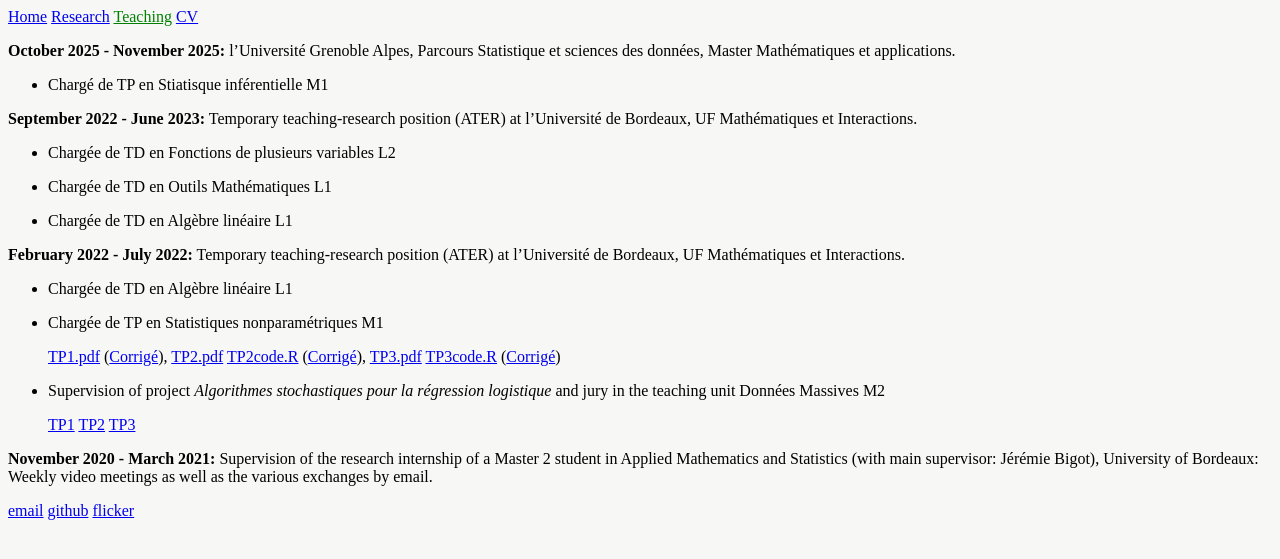
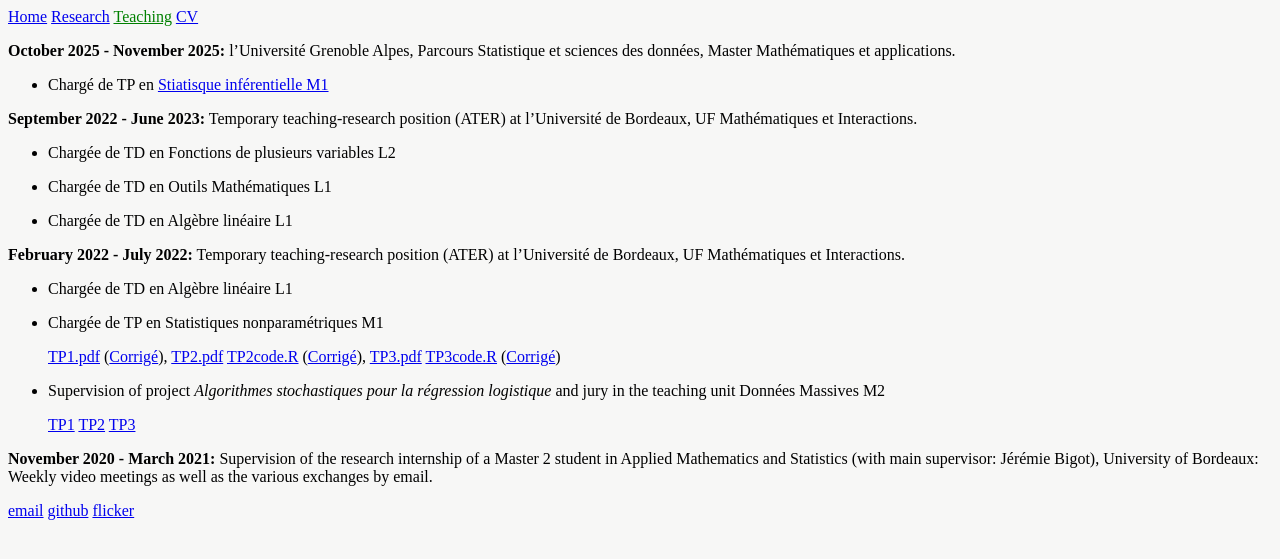
Before and after one commit to yiyej/yiyej.github.io, a Jekyll site: the page built from teaching.md, in a window 1280 px wide. Shown: the top 559 px of the page. Built offline with Jekyll 4.4.1, drawn with Linux system fonts in a browser that asks for light colours; part of the change alters nothing that is shown.

```diff
--- a/teaching.md
+++ b/teaching.md
@@ -5,7 +5,7 @@ title: Teaching
 
 **October 2025 - November 2025:** l’Université Grenoble Alpes, Parcours Statistique et sciences des données, Master Mathématiques et applications.
 
-- Chargé de TP en Stiatisque inférentielle M1
+- Chargé de TP en <a href="https://formations.univ-grenoble-alpes.fr/fr/catalogue-2021/master-XB/master-mathematiques-et-applications-IAQKA8QE/parcours-statistique-et-sciences-des-donnees-ssd-IB9H3QIQ/ue-statistique-inferentielle-IGNQW5M0.html">Stiatisque inférentielle M1</a>
 
 
 **September 2022 - June 2023:** Temporary teaching-research position (ATER) at l’Université de Bordeaux, UF Mathématiques et Interactions.
```
